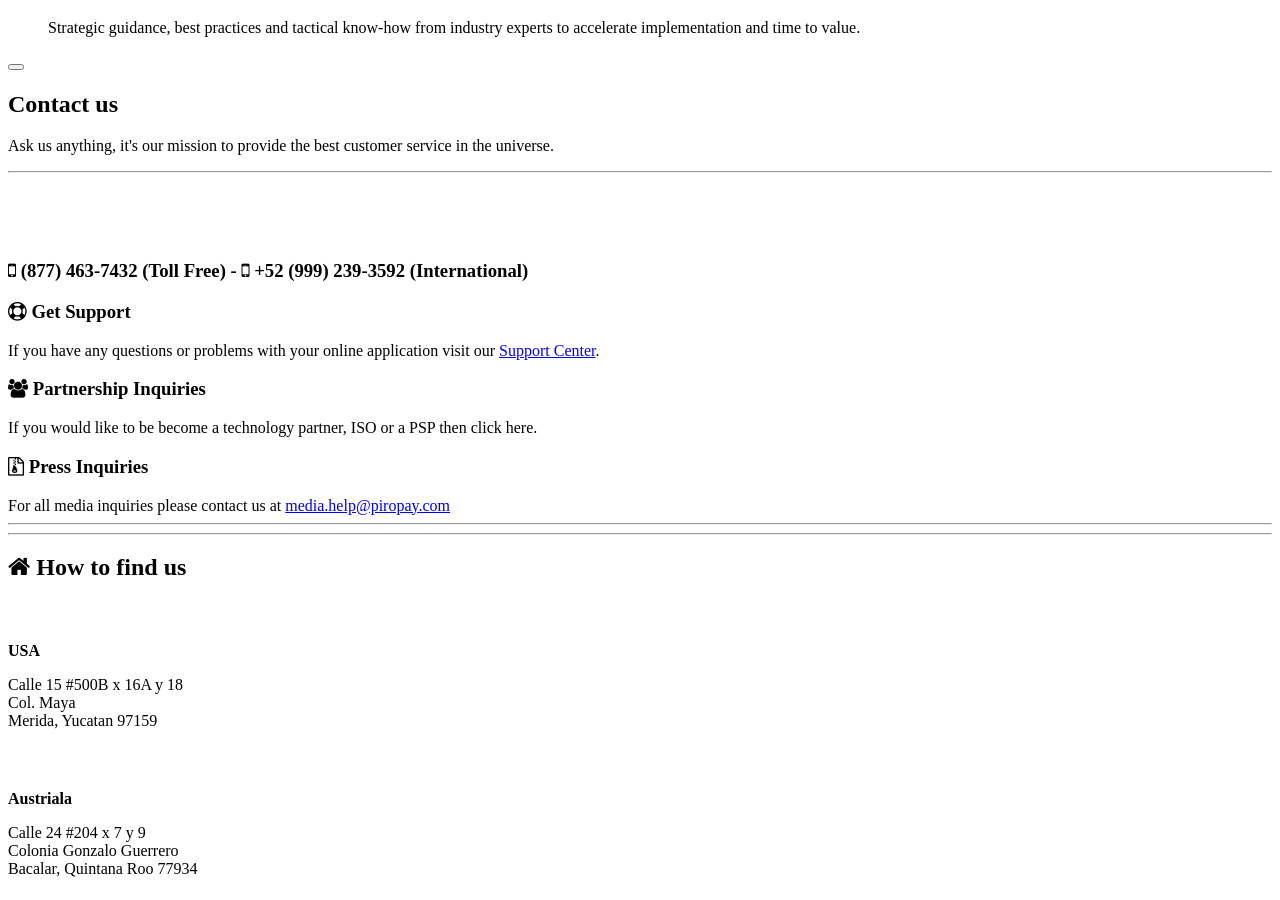
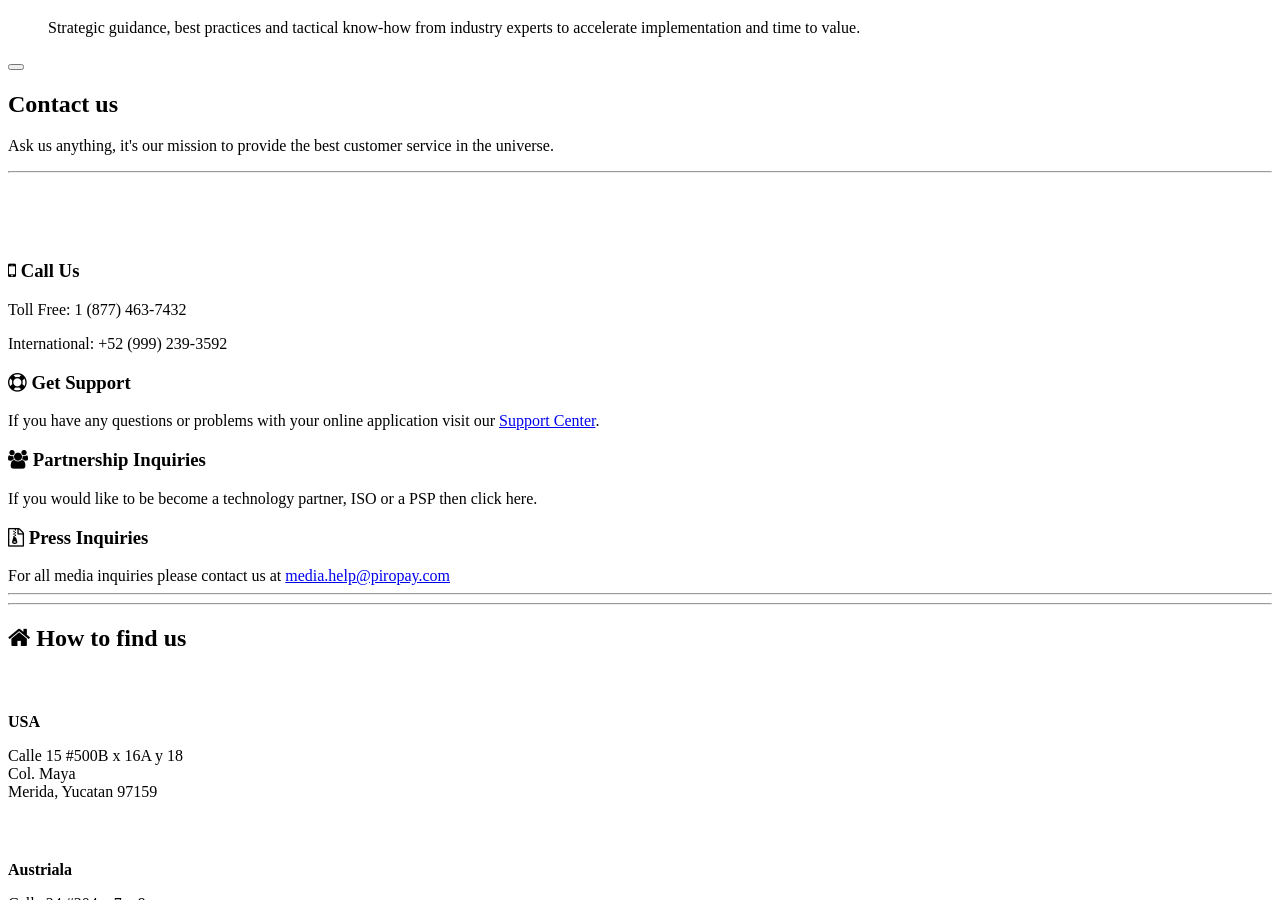
Before and after one commit to Banqee/piropay.github.io, a Jekyll site: the page built from _posts/2016-02-06-cabin.markdown, in a window 1280 px wide and 900 px high, scrolled down 14804 px. Built offline with Jekyll 4.4.1, drawn with Linux system fonts in a browser that asks for light colours; nearby versions of some CDN libraries; library files that are not in the unit come from our copies.

Commit message:
Update contact.html

```diff
--- a/_includes/contact.html
+++ b/_includes/contact.html
@@ -38,8 +38,14 @@
 <div class="row">
 <div class="col-xs-12 col-sm-12">
  <div class="item-inner">
-<span><h3 class="item-title tl"><i class="fa fa-mobile" aria-hidden="true"></i> (877) 463-7432 (Toll Free)  -  <i class="fa fa-mobile" aria-hidden="true"></i> +52 (999) 239-3592 (International)</h3></span>
-</div></div>
+<h3 class="item-title tl"><i class="fa fa-mobile" aria-hidden="true"></i> Call Us </h3>
+	 <div class="item-content">
+	 <p>Toll Free: 1 (877) 463-7432 </p>
+	 <p>International: +52 (999) 239-3592 </p>
+		 </div>
+ </div><!--//item-inner-->
+                </div><!--//item-->
+
 </div><!--//row-->
 
 </div><!--//media-body-->
```
